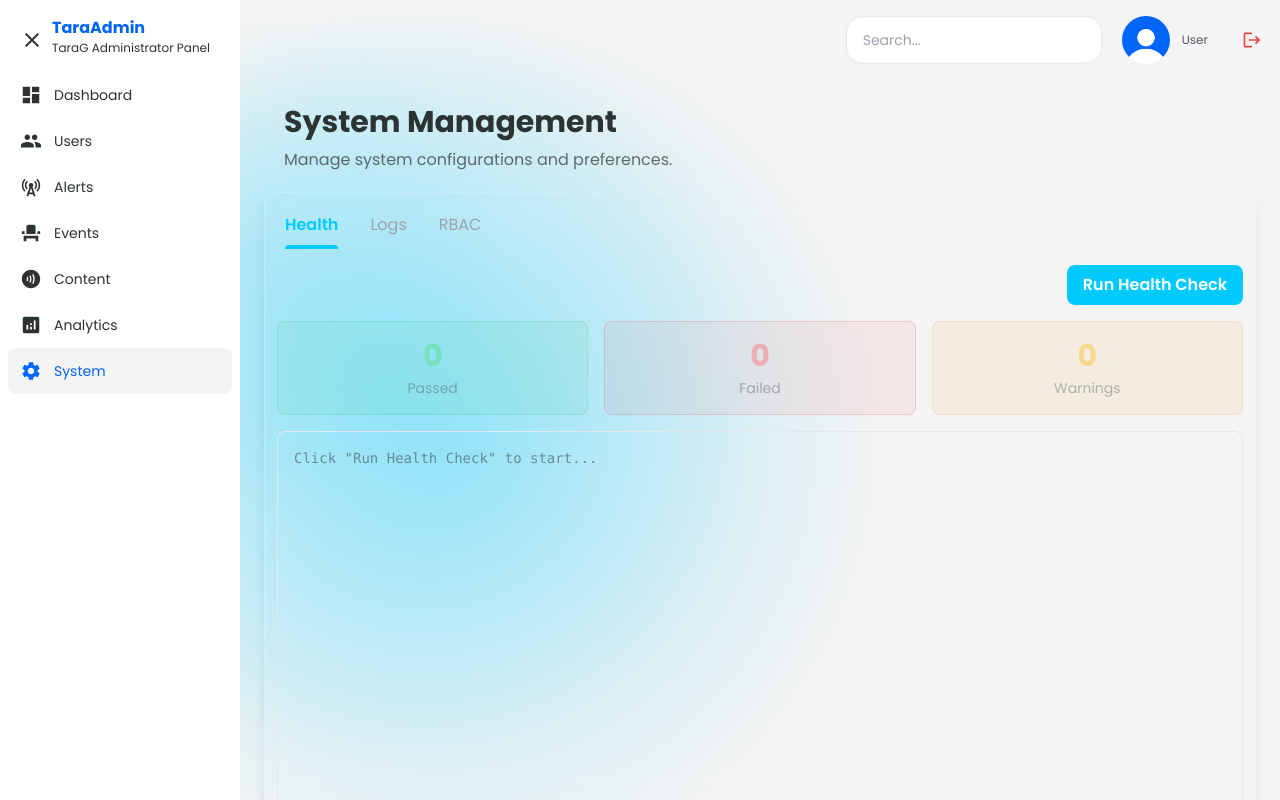
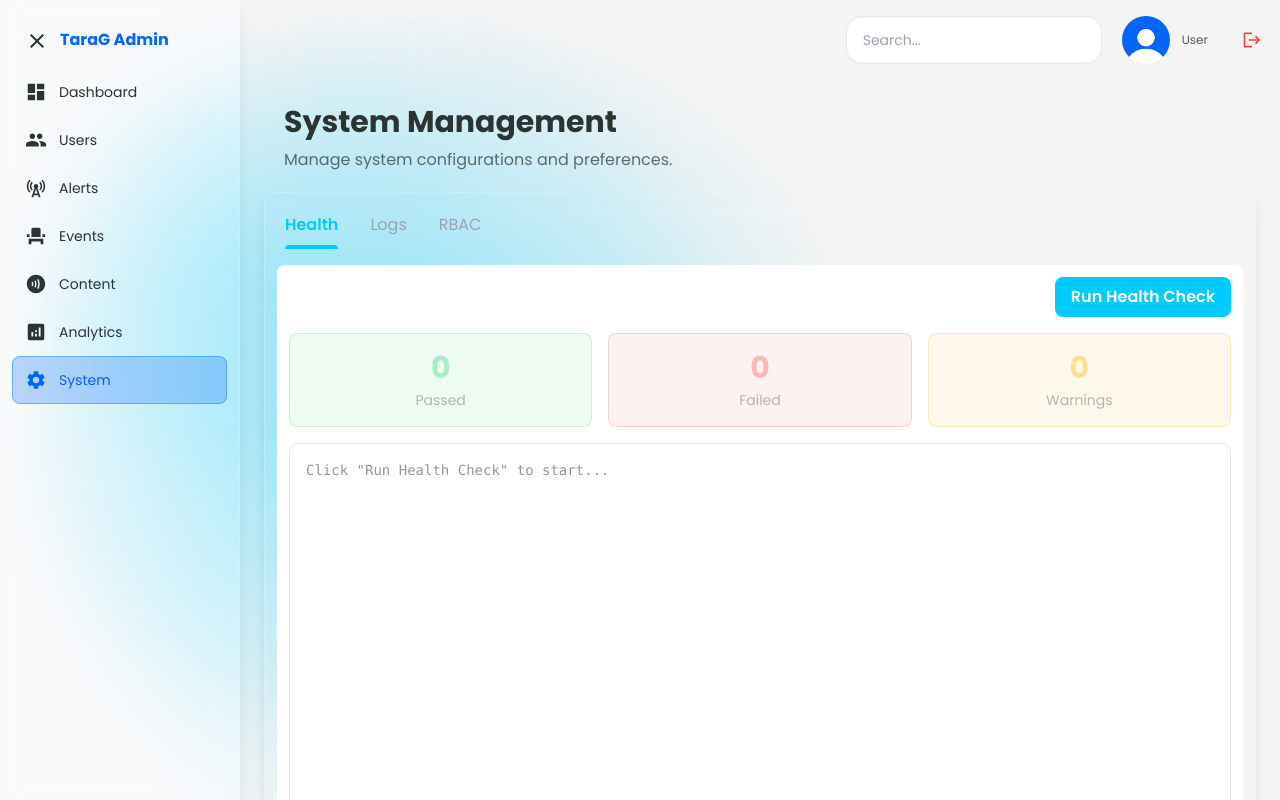
Before and after one commit to revieqt/TaraG-v2-admin, a React (Vite) app: page /system in a window 1280 px wide. Built offline with nearby package versions, Linux system fonts and the light colour scheme; sample sign-in values are in the browser's storage.

Commit message:
Update: updated look on navbar

```diff
--- a/src/components/NavBar.tsx
+++ b/src/components/NavBar.tsx
@@ -72,8 +72,8 @@ const NavBar: React.FC = () => {
       {/* Menu Toggle Button - Always visible */}
       <button
         onClick={() => setIsOpen(!isOpen)}
-        className="fixed top-5 left-3 z-50 p-2 rounded-lg transition-colors"
-        style={{ backgroundColor: backgroundColor}}
+        className="fixed top-5 left-4 z-50 p-2 rounded-lg transition-colors backdrop-blur-md border border-white border-opacity-20"
+        style={{ backgroundColor: `${backgroundColor}40`}}
         aria-label="Toggle menu"
       >
         {isOpen ? <MdClose size={24} color={textColor} /> : <MdMenu size={24} color={textColor}/>}
@@ -83,37 +83,39 @@ const NavBar: React.FC = () => {
       {isMobile && isOpen && (
         <div
           className="fixed inset-0 z-30"
-          style={{ backgroundColor: 'rgba(0, 0, 0, 0.5)' }}
+          style={{ backgroundColor: `${backgroundColor}60` }}
           onClick={() => setIsOpen(false)}
         />
       )}
 
       {/* Sidebar */}
       <nav
-        style={{ backgroundColor }}
+        style={{
+          backgroundColor: `${backgroundColor}40`,
+          borderColor: `${backgroundColor}60`,
+          width: isOpen ? '240px' : '76px',
+        }}
         className={`
           ${isMobile ? 'fixed' : 'static'}
           ${isMobile ? 'left-0 top-0' : ''}
           h-screen
-          ${isOpen ? 'w-60' : isMobile ? '-w-0' : 'w-19'}
           z-40
           transition-all duration-300 ease-in-out
-          ${isMobile ? (isOpen ? 'translate-x-0' : '-translate-x-full') : 'translate-x-0'}
+          ${isMobile ? (isOpen ? 'translate-x-0' : '-translate-x-full') : ''}
           pt-4
-          px-2
+          px-3
           flex flex-col
           overflow-hidden
+          ${isMobile ? 'backdrop-blur-xl' : 'backdrop-blur-md'}
+          border-r border-white border-opacity-20 shadow-lg
         `}
       >
         {/* Logo/Title - Hide on collapsed desktop */}
         {(!isMobile && isOpen) || isMobile ? (
-          <div className="mb-4 ml-11">
-            <h1 style={{ color: secondaryColor }} className="text-l font-bold font-poppins">
-            TaraAdmin
+          <div className="mb-4 ml-12 mt-3 items-center">
+            <h1 style={{ color: secondaryColor }} className="text-l font-bold font-poppins text-nowrap">
+            TaraG Admin
             </h1>
-            <p style={{ color: textColor }} className="text-xs font-poppins">
-                TaraG Administrator Panel
-            </p>
           </div>
         ) : (
           <div className="mb-4 h-10" />
@@ -131,7 +133,8 @@ const NavBar: React.FC = () => {
                 onClick={() => isMobile && setIsOpen(false)}
                 title={!isOpen && !isMobile ? item.label : ''}
                 style={{
-                  backgroundColor: active ? tintColor : 'transparent',
+                  backgroundColor: active ? `${secondaryColor}40` : 'transparent',
+                  borderColor: active ? `${secondaryColor}60` : 'transparent',
                   color: active ? secondaryColor : textColor,
                 }}
                 className={`
@@ -142,9 +145,10 @@ const NavBar: React.FC = () => {
                   hover:opacity-80
                   font-poppins text-sm
                   ${!isOpen && !isMobile ? 'justify-center' : ''}
+                  backdrop-blur-sm border border-white border-opacity-10
                 `}
               >
-                <Icon size={22  } color={active ? secondaryColor : textColor} />
+                <Icon size={22} color={active ? secondaryColor : textColor} />
                 {(isOpen || isMobile) && <span>{item.label}</span>}
               </Link>
             );
--- a/src/pages/alerts/Alerts.tsx
+++ b/src/pages/alerts/Alerts.tsx
@@ -214,7 +214,7 @@ export default function Alerts() {
           {/* Tab Content */}
           <div className="mt-2">
             {activeTab === 'alerts' && (
-              <>
+              <div style={{ backgroundColor: primaryColor }} className="rounded-[8px] p-3 min-h-96">
                 {/* Top Bar - Search and Filters */}
                 <div className="flex flex-col md:flex-row md:gap-2">
                   <div className="flex-1 w-full flex-shrink-0">
@@ -434,7 +434,7 @@ export default function Alerts() {
                     </button>
                   </div>
                 )}
-              </>
+              </div>
             )}
 
             {activeTab === 'emergency' && <EmergencyMonitoring />}
--- a/src/pages/alerts/EmergencyMonitoring.tsx
+++ b/src/pages/alerts/EmergencyMonitoring.tsx
@@ -6,7 +6,7 @@ export default function EmergencyMonitoring() {
   const primaryColor = useThemeColor({}, 'primary');
 
   return (
-    <div style={{ backgroundColor: primaryColor }} className="rounded-[20px] p-8 min-h-96">
+    <div style={{ backgroundColor: primaryColor }} className="rounded-[8px] p-3 min-h-96">
       <div className="text-center">
         <h2 style={{ color: textColor }} className="text-2xl font-bold font-poppins mb-4">
           Emergency Monitoring
--- a/src/pages/system/System.tsx
+++ b/src/pages/system/System.tsx
@@ -159,7 +159,7 @@ export default function System() {
           {/* Tab Content */}
           <div className="mt-2">
             {activeTab === 0 && (
-              <div className="space-y-4">
+              <div style={{ backgroundColor: primaryColor }} className="rounded-[8px] p-3 min-h-96 space-y-4">
                 {/* Health Check Controls */}
                 <div className="flex flex-col md:flex-row gap-3 md:justify-end">
                   <div className="flex gap-3 flex-col md:flex-row w-full md:w-auto">
@@ -231,8 +231,7 @@ export default function System() {
                 <div
                   ref={consoleRef}
                   style={{
-                    backgroundColor: `${primaryColor}40`,
-                    borderColor: `${primaryColor}60`,
+                    backgroundColor: primaryColor,
                     color: textColor,
                   }}
                   className="rounded-lg border p-4 h-96 overflow-y-auto font-mono text-sm"
```
